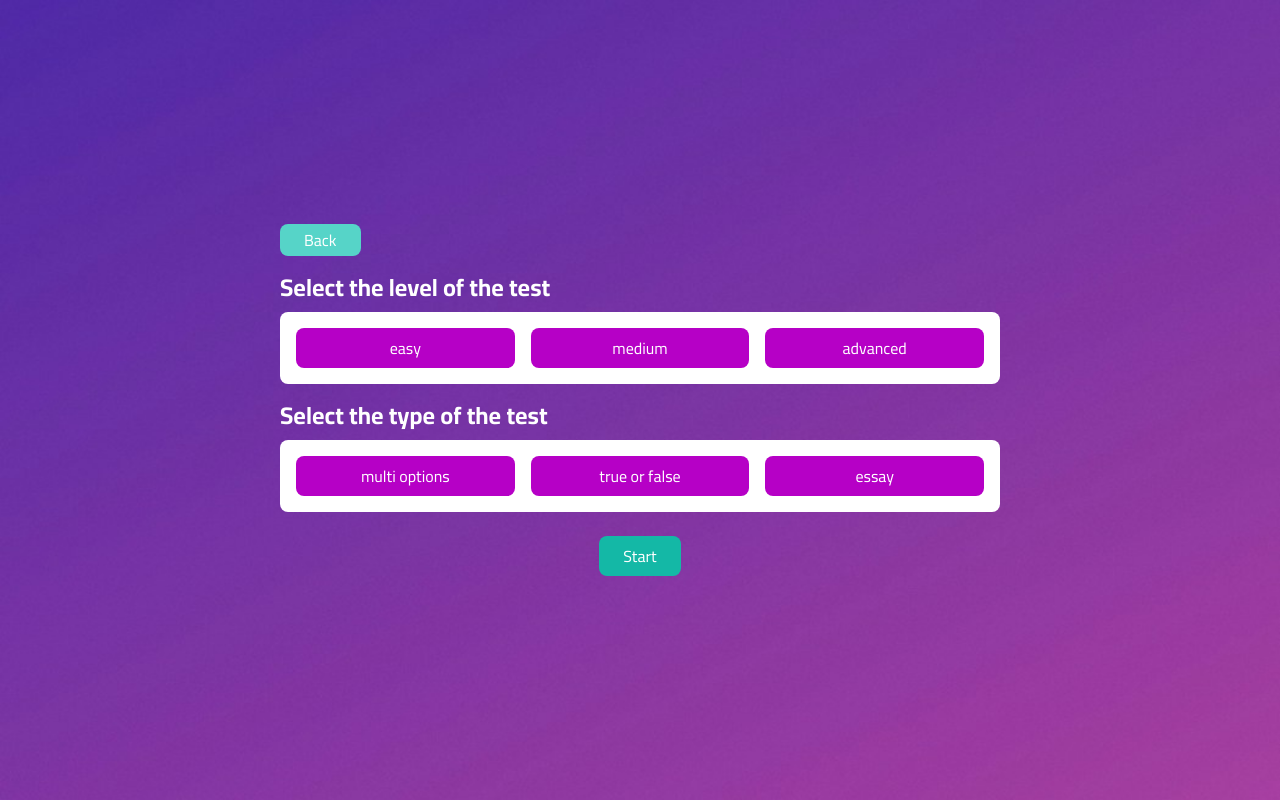
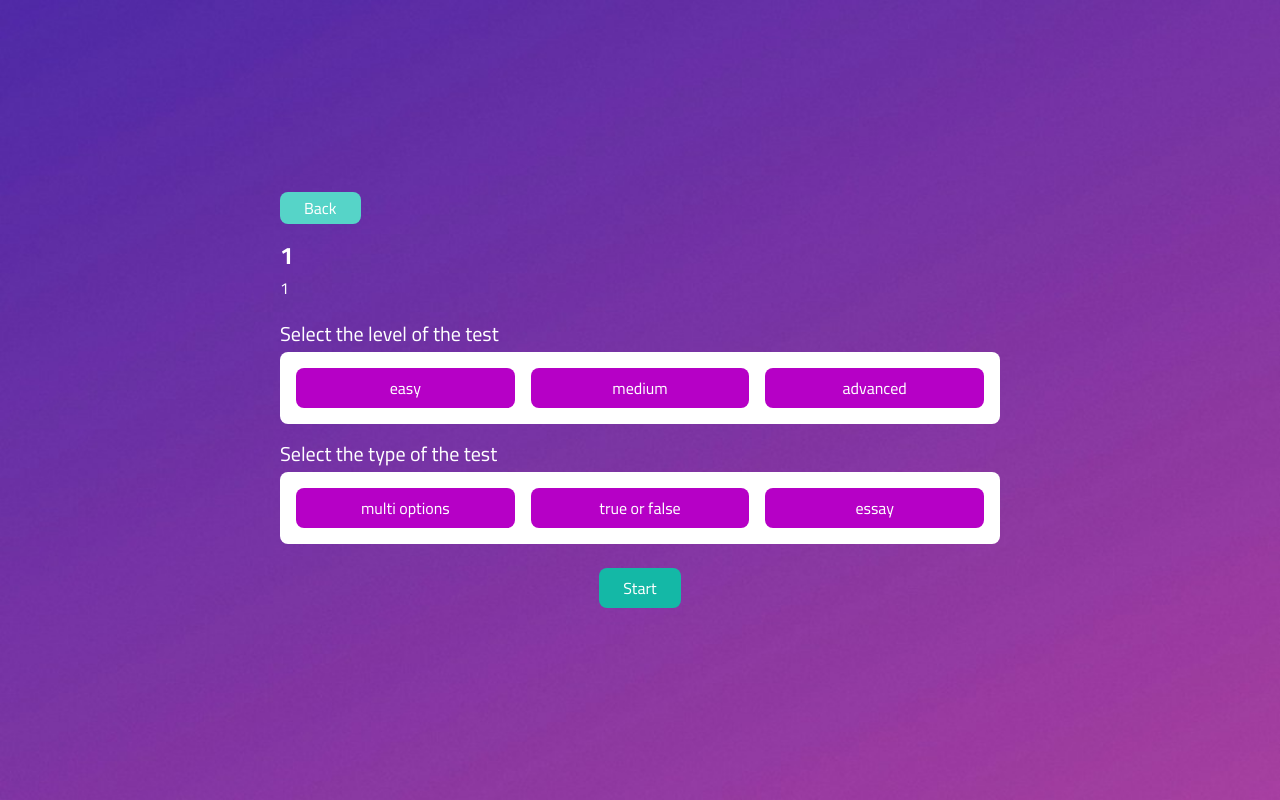
Before and after one commit to Saadaoui-Forkan/hakathon, a Next.js app: page /specializations/1/1 in a window 1280 px wide. Built offline with nearby package versions, Linux system fonts and the light colour scheme.

Commit message:
Refactor test properties selection page

```diff
--- a/src/app/(pages)/specializations/[id]/[item]/page.tsx
+++ b/src/app/(pages)/specializations/[id]/[item]/page.tsx
@@ -10,6 +10,7 @@ import { useState } from 'react';
 const QuizSelection = () => {
     const params = useParams<{ item: string, id: string }>();
     const topic = decodeURIComponent(params.item)
+    const field = decodeURIComponent(params.id)
     const router = useRouter();
 
     const [selectionState, setSelectionState] = useState<{ level: QuestionLevel | "", questionType: QuestionType | "" }>({
@@ -19,8 +20,12 @@ const QuizSelection = () => {
 
     return (
         <PageLayout>
-            <Back onClick={() => router.replace(`/specializations/${params.id}`)} />
-            <h2 className="text-white text-2xl font-bold mb-2">Select the level of the test</h2>
+            <Back onClick={() => router.replace(`/specializations/${field}`)} />
+            <div className='mb-5'>
+                <h2 className="text-white text-2xl font-bold mb-1">{field}</h2>
+                <p className='text-white'>{topic}</p>
+            </div>
+            <h2 className="text-white text-xl mb-1">Select the level of the test</h2>
             <GridContainer>
                 {levels.map(level => (
                     <button
@@ -32,7 +37,7 @@ const QuizSelection = () => {
                     </button>
                 ))}
             </GridContainer>
-            <h2 className="text-white text-2xl font-bold mb-2 mt-4">Select the type of the test</h2>
+            <h2 className="text-white text-xl mb-1 mt-4">Select the type of the test</h2>
             <GridContainer>
                 {questionTypes.map(type => (
                     <button
@@ -52,7 +57,7 @@ const QuizSelection = () => {
                         if (selectionState.level && selectionState.questionType) {
                             query.set("level", selectionState.level)
                             query.set("question-type", selectionState.questionType)
-                            router.push(`/specializations/${params.id}/${topic}/tests-page?${query.toString()}`)
+                            router.push(`/specializations/${field}/${topic}/tests-page?${query.toString()}`)
                         }
                     }}
                 >
```
